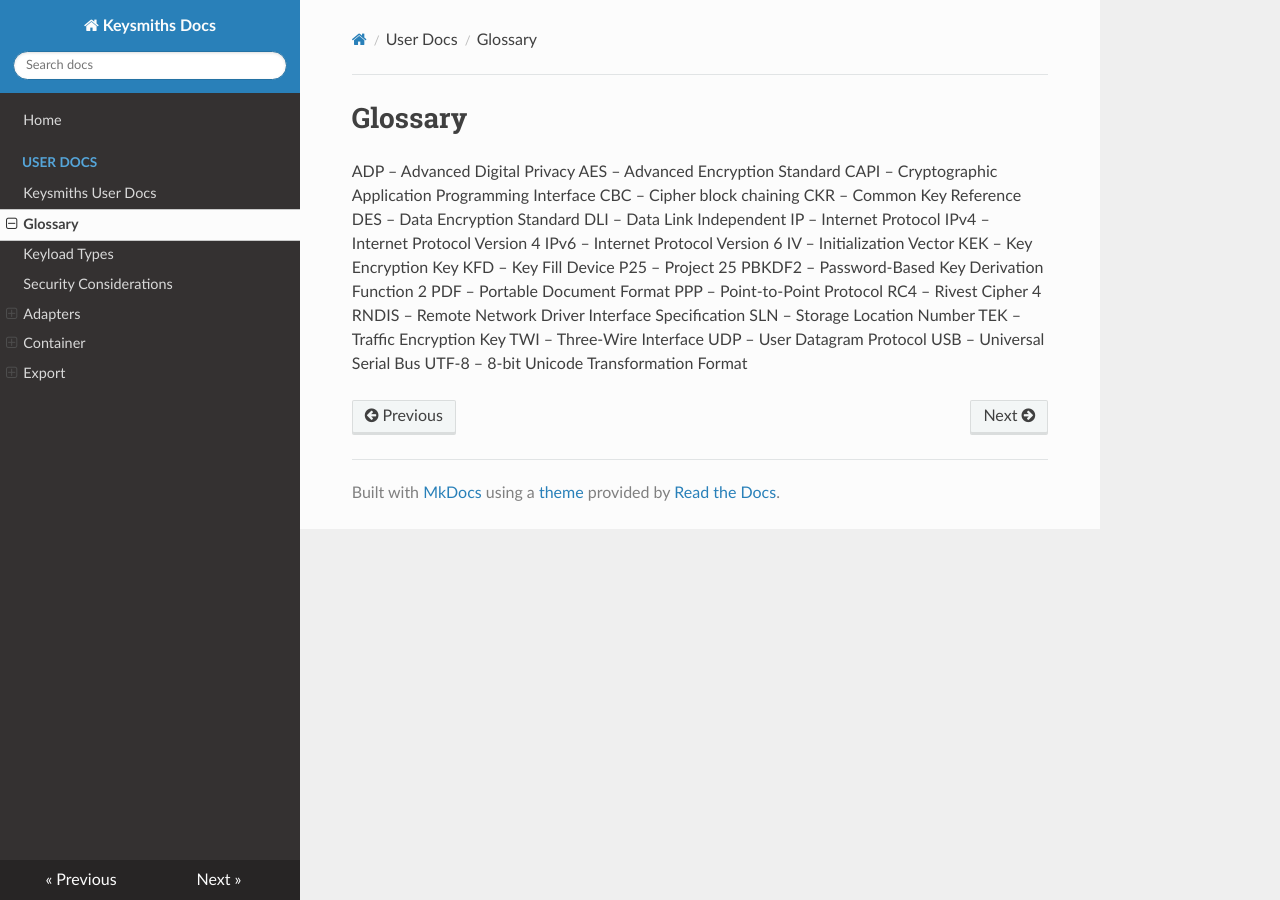
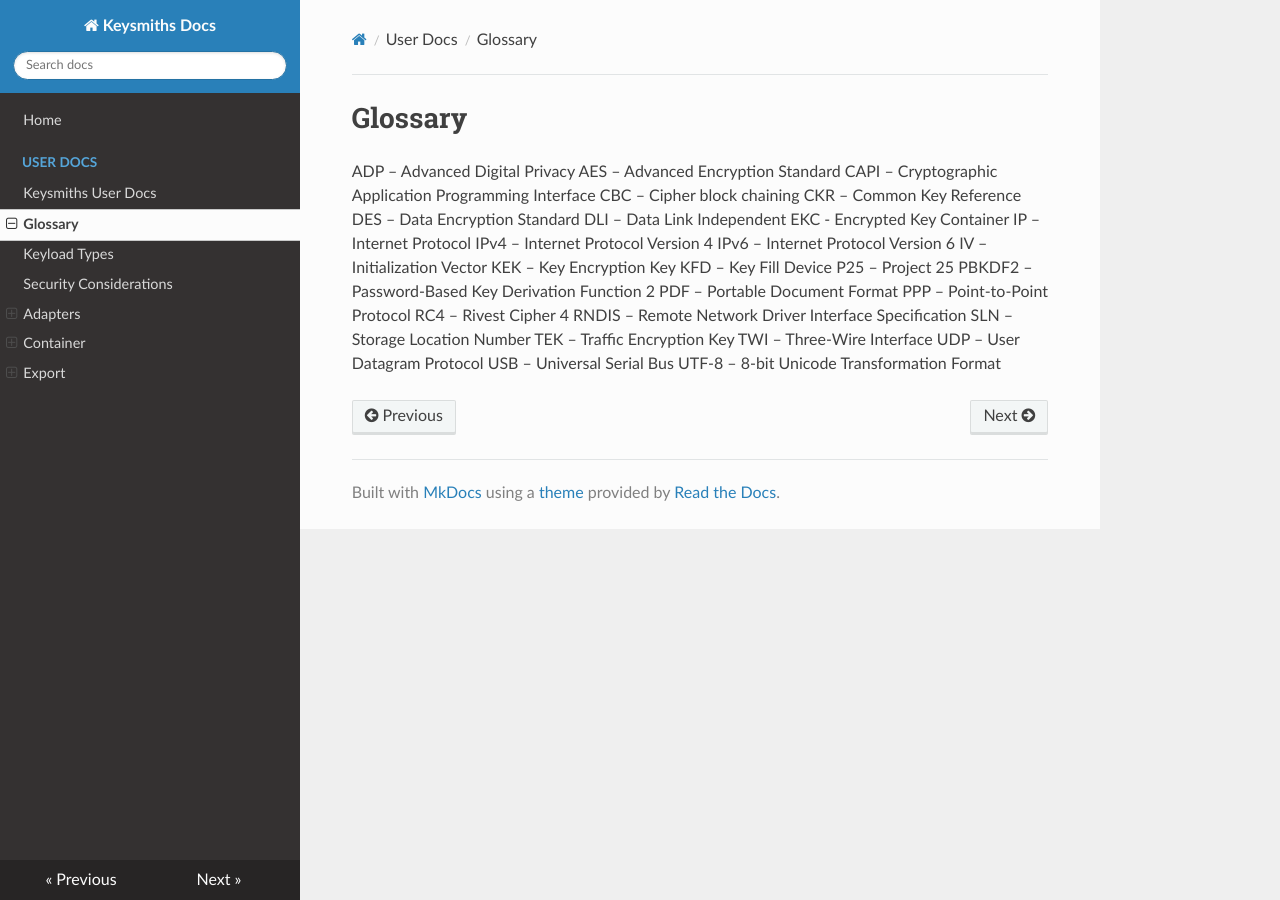
Before and after one commit to keysmithsdev/docs.keysmiths.dev, an MkDocs documentation site: the page built from docs/User Docs/Glossary.md, in a window 1280 px wide. Built offline with MkDocs 1.6.1, drawn with Linux system fonts in a browser that asks for light colours; nearby versions of some CDN libraries.

Commit message:
add EKC term in glossary

```diff
--- a/docs/User Docs/Glossary.md
+++ b/docs/User Docs/Glossary.md
@@ -7,6 +7,7 @@
 CKR – Common Key Reference
 DES – Data Encryption Standard
 DLI – Data Link Independent
+EKC - Encrypted Key Container
 IP – Internet Protocol
 IPv4 – Internet Protocol Version 4
 IPv6 – Internet Protocol Version 6
```
